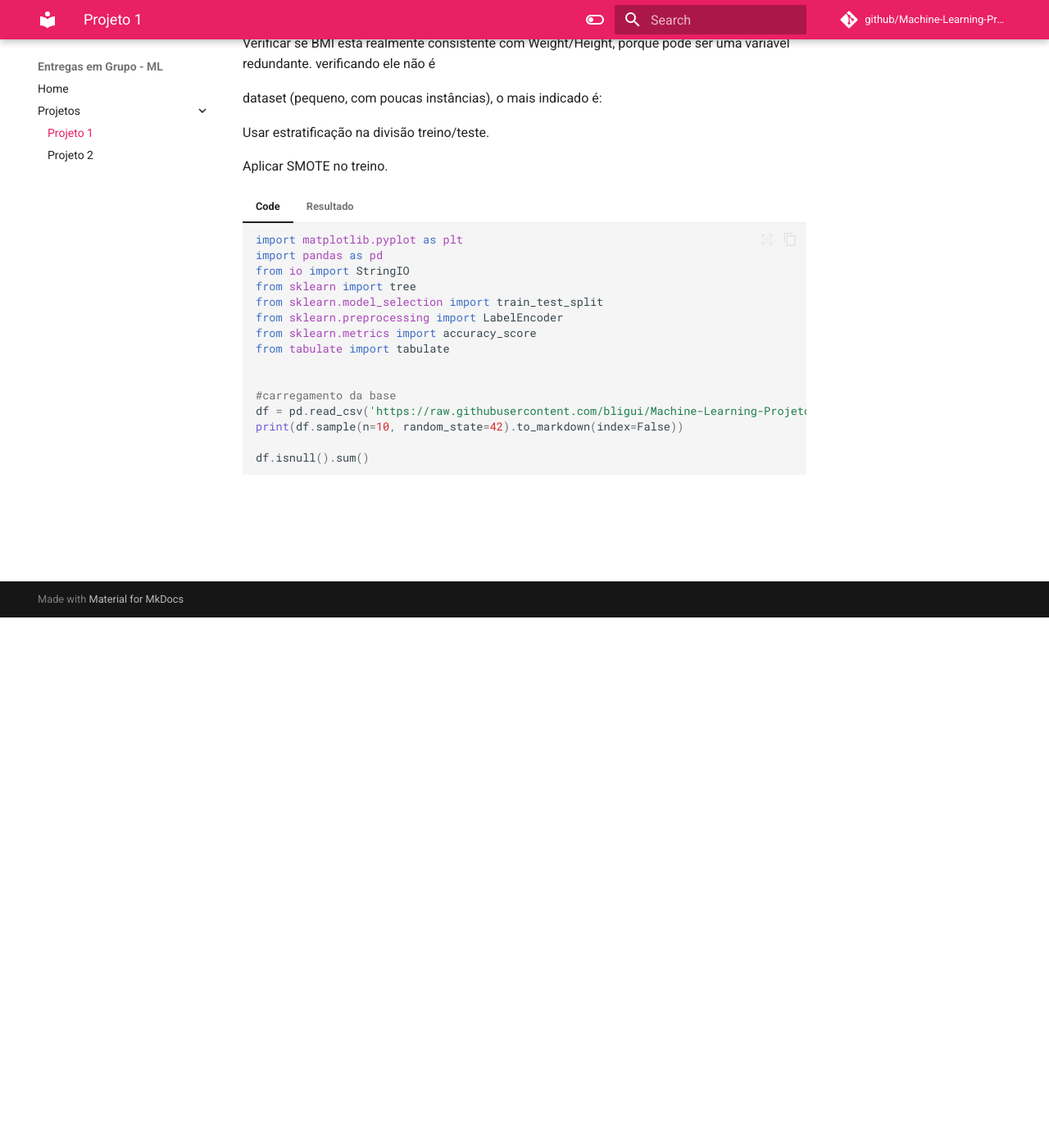
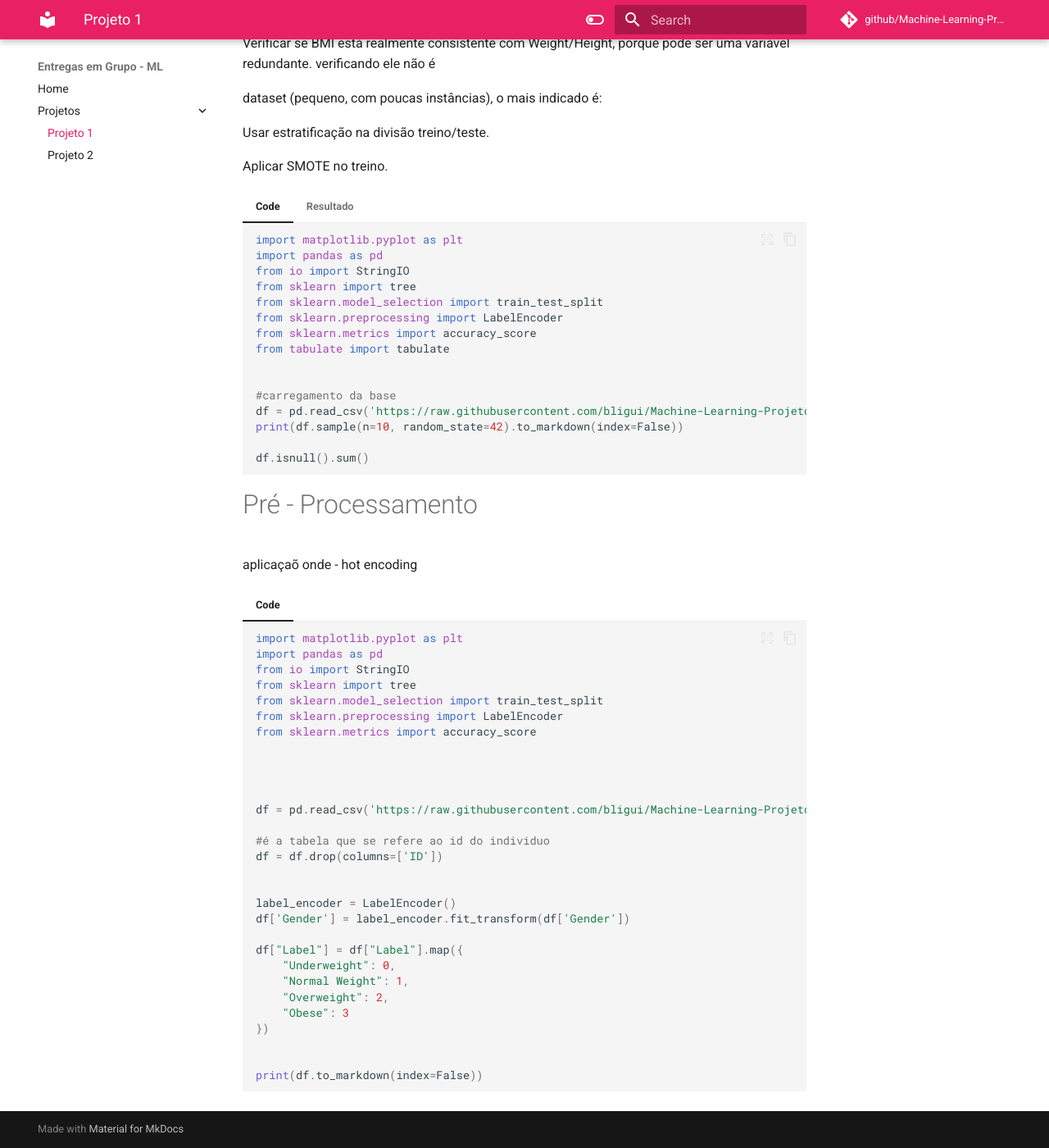
Before and after one commit to bligui/Machine-Learning-Projetos, an MkDocs documentation site: the page built from docs/projeto1/main.md, in a window 1280 px wide and 1400 px high, scrolled down 647 px. Shown: the whole window at 82% size. Built offline with MkDocs 1.6.1 and Material for MkDocs 9.7.7, drawn with Linux system fonts in a browser that asks for light colours; comment, search, counter and statistics services are not loaded.

Commit message:
divisão

````diff
--- a/docs/projeto1/Preprocessamento.py
+++ b/docs/projeto1/Preprocessamento.py
@@ -11,15 +11,19 @@ from sklearn.metrics import accuracy_score
 
 df = pd.read_csv('https://raw.githubusercontent.com/bligui/Machine-Learning-Projetos/refs/heads/main/base/Obesity%20Classification.csv')
 
-#EUA IA é a tabela que se refere ao id do individuo
-df = df.drop(columns=['EUA IA'])
+#é a tabela que se refere ao id do individuo
+df = df.drop(columns=['ID'])
 
-label_encoder = LabelEncoder()
-df['Label'] = label_encoder.fit_transform(df['Label'])
 
 label_encoder = LabelEncoder()
 df['Gender'] = label_encoder.fit_transform(df['Gender'])
 
+df["Label"] = df["Label"].map({
+    "Underweight": 0,
+    "Normal Weight": 1,
+    "Overweight": 2,
+    "Obese": 3
+})
 
 
 print(df.to_markdown(index=False))
--- a/docs/projeto1/Treinamentodomodelo.py
+++ b/docs/projeto1/Treinamentodomodelo.py
@@ -5,4 +5,3 @@ from sklearn import tree
 from sklearn.model_selection import train_test_split
 from sklearn.preprocessing import LabelEncoder
 from sklearn.metrics import accuracy_score
-from imblearn.over_sampling import SMOTE
--- a/docs/projeto1/main.md
+++ b/docs/projeto1/main.md
@@ -41,3 +41,14 @@ Aplicar SMOTE no treino.
     ```python exec="on" html="0"
     --8<-- "docs/projeto1/Exploracaodedados.py"
     ```
+
+
+# Pré - Processamento
+
+aplicaçaõ onde - hot encoding
+
+=== "Code"
+
+    ```python
+    --8<-- "docs/projeto1/Preprocessamento.py"
+    ```
````
Also changed, not shown: docs/projeto1/Divisaodedados.py (+9 -4 lines).
